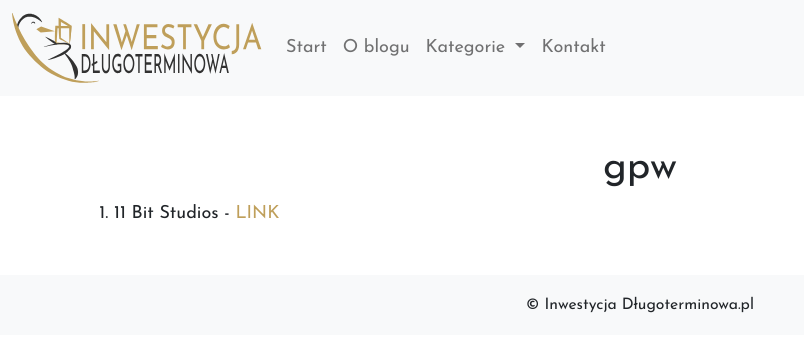
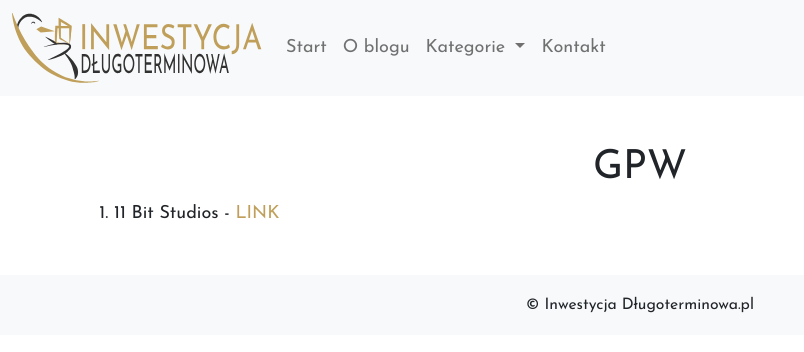
Before and after one commit to Stoockbroker/id-blog, a Jekyll site: the page built from gpw.html, in a window 1280 px wide. Shown: the top 352 px of the page, without its empty margins (0-804 px from the left). Built offline with Jekyll 4.4.1, drawn with Linux system fonts in a browser that asks for light colours.

```diff
--- a/gpw.html
+++ b/gpw.html
@@ -1,5 +1,5 @@
 ---
 layout: category
-category_name: gpw
-permalink: '/gpw/'
+category_name: GPW
+permalink: '/GPW/'
 ---
```
